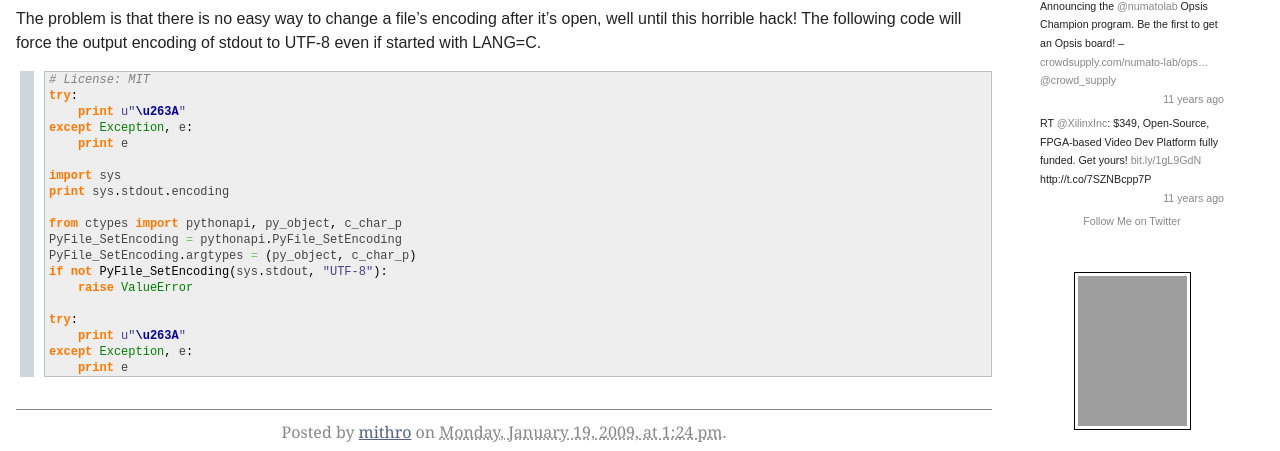
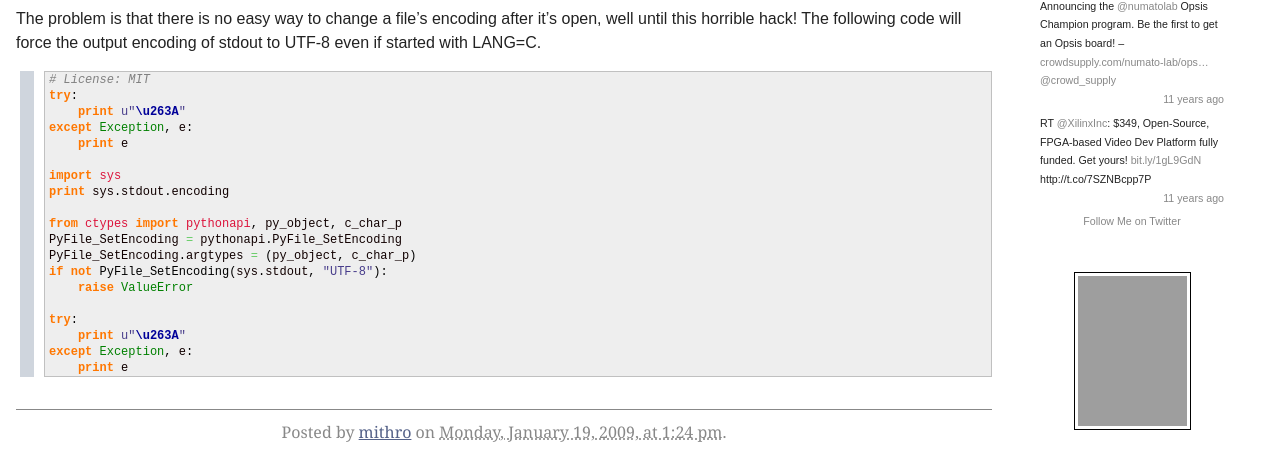
Before and after one commit to mithro/blog.mithis.net, a Jekyll site: the page built from _posts/2009-01-19-utf-8-in-python.md, in a window 1280 px wide. Shown: the part 330-781 px from the top of the page. Built offline with Jekyll 4.4.1, drawn with Linux system fonts in a browser that asks for light colours; grey boxes are pictures that could not be loaded.

Commit message:
Set .wp_syntax base color to #110000 to match live's GeSHi text default
Live's `.wp_syntax` div has explicit `color: #110000` (verified via DOM
inheritance probe). Untagged tokens (variables, identifiers Rouge didn't
classify like `ftstr`, `item`, `cur`) inherit this near-black color. My
local was rendering them at #444 (gray, inherited from `.entry-content`)
which created a visible color delta on every untagged glyph in the code.

Add `color: #110000` to the `.language-python.highlighter-rouge,
.language-bash.highlighter-rouge` block (the WP-Syntax-boxed wrapper).

Also adds an adjacent-sibling `.kn + .n { color: #dc143c }` rule that
colors a Name token directly following an import-keyword (kn) crimson —
matches live's GeSHi behavior for `from X import Y` without bleeding
onto variable names (which aren't preceded by .kn).

Verified pixel-diff after both fixes:
  firefox3:        0.118% → 0.074%
  reading-cookies: 0.313% → 0.186%
  power-scripts:   0.150% → 0.049%
  fastcomplete:    0.110% → 0.047%
  utf8-python:     0.084% → 0.049%

Co-Authored-By: Claude Opus 4.7 (1M context) <noreply@anthropic.com>

```diff
--- a/assets/css/main.css
+++ b/assets/css/main.css
@@ -611,6 +611,11 @@ div.entry-content .language-bash.highlighter-rouge {
     border: 1px solid #c0c0c0;
     margin: 0 0 21.6px 0;
     overflow-x: auto;
+    /* Live's `.wp_syntax` sets base text color to #110000 (verified via DOM
+       inheritance probe). Untagged tokens (variables, identifiers Rouge
+       didn't classify) inherit this. Without it, local renders them at
+       #444 (gray) vs live's near-black — visible diff on every code line. */
+    color: #110000;
 }
 div.entry-content .language-python .highlight,
 div.entry-content .language-bash .highlight {
@@ -688,6 +693,14 @@ div.entry-content .language-python .highlight .n {
     color: inherit;
 }
 div.entry-content .language-python .highlight .nn {
+    color: #dc143c;
+}
+/* Live's GeSHi colored module/class identifiers that follow a keyword
+   (`from cStringIO`, `import StringIO`) crimson while leaving variables
+   (`con = ...`) plain. Rouge classifies both as `.n`. Use the adjacent-
+   sibling `.kn + .n` selector to color ONLY names directly following an
+   import keyword — variables aren't preceded by `.kn` so stay gray. */
+div.entry-content .language-python .highlight .kn + .n {
     color: #dc143c;
 }
 /* Function names (def NAME) and called methods are plain black, not bold.
```
